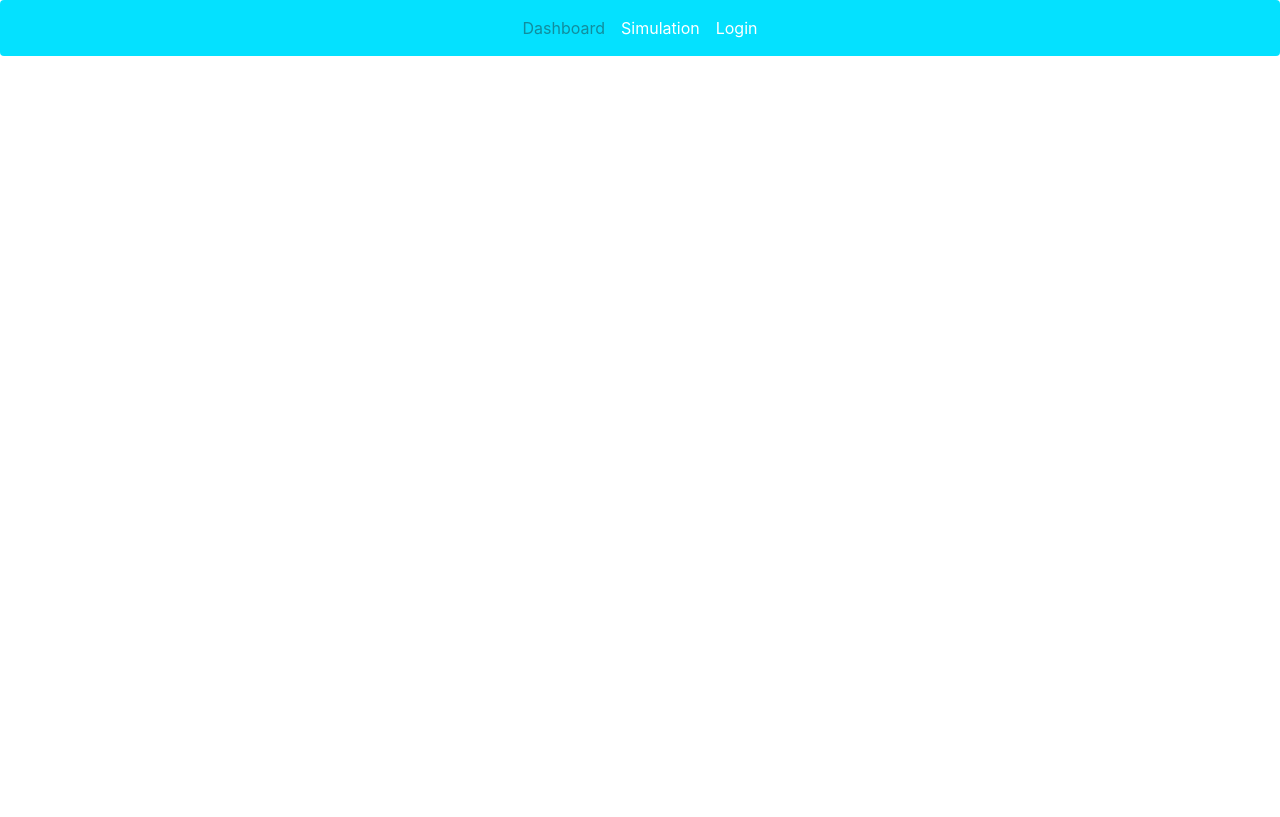
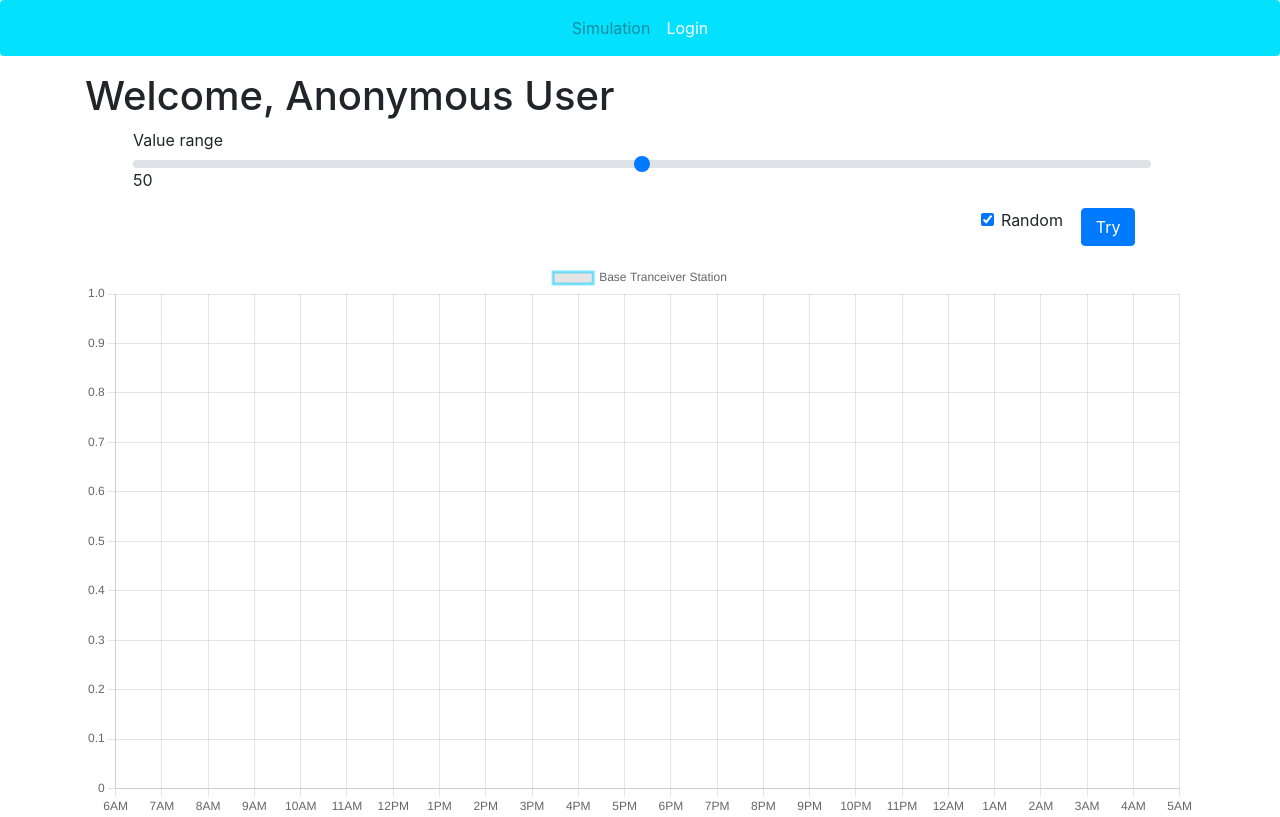
Before and after one commit to somanie/gsm, a Flask app: template app/templates/simulation.html in a window 1280 px wide. Before the commit the page ends 56 px from the top, so only its background shows below. Run offline with Flask 2, Linux system fonts and the light colour scheme; the template is opened without the code that fills it: most values are stand-ins (such as "Sample title", 1, 10 or a date in 2020); some libraries are stand-ins or nearby versions.

Commit message:
Finished up

```diff
--- a/app/templates/base.html
+++ b/app/templates/base.html
@@ -35,17 +35,17 @@
 
             <div class="collapse navbar-collapse justify-content-md-center" id="navbarsExample10">
                 <ul class="navbar-nav">
+                    <!-- <li class="nav-item active">
+                        <a class="nav-link" href="#">Dashboard<span class="sr-only">(current)</span></a>
+                    </li> -->
                     <li class="nav-item active">
-                        <a class="nav-link" href="#">Dashboard<span class="sr-only">(current)</span></a>
-                    </li>
-                    <li class="nav-item">
                         <a class="nav-link" href="#">Simulation</a>
                     </li>
                     <li class="nav-item">
                         {% if current_user.is_authenticated %}
-                            <a class="nav-link" href="#">Logout</a>
+                            <a href="{{ url_for('main.logout') }}" class="nav-link">Logout</a>
                         {% else %}
-                            <a href="#" class="nav-link">Login</a>
+                            <a href="{{ url_for('main.login') }}" class="nav-link">Login</a>
                         {% endif %}
                     </li>
                 </ul>
--- a/app/templates/login.html
+++ b/app/templates/login.html
@@ -4,7 +4,7 @@
     <meta charset="utf-8">
     <meta name="viewport" content="width=device-width, initial-scale=1, shrink-to-fit=no">
     <meta name="description" content="">
-    <title>Signin</title>
+    <title>Login</title>
 
     <!-- <link rel="shortcut icon" href="{{ url_for('static', filename='images/icons8-red-onedrive-480.png') }}" type="image/x-icon"> -->
 
--- a/app/templates/simulation.html
+++ b/app/templates/simulation.html
@@ -5,5 +5,82 @@
 {% endblock head %}
 
 {% block body %}
+    <div class="container mt-3">
+        {% if current_user.is_authenticated %}
+            <h1>Welcome, {{ current_user }}</h1>
+        {% else %}
+            <h1>Welcome, Anonymous User</h1>
+        {% endif %}
 
+        <form action="{{ url_for('main.simulation') }}" method="get" class="col-md-11 ml-5">
+            <div class="form-group row">
+                <label for="customRange"> Value range</label>
+                <input type="range" name="range" id="range" class="custom-range" onInput="$('#rangeval').html($(this).val())">
+                <span id="rangeval">50<!-- Default value --></span>
+            </div>
+            <div class="row">
+                <div class="col-10"></div>
+                <div class="form-group form-check col-1">
+                    <input type="checkbox" name="random" id="random" class="form-check-input" checked>
+                    <label for="random" class="form-check-label">Random</label>
+                </div>
+                <div class="form-group col-1">
+                    <input type="submit" value="Try" class="btn btn-block btn-primary">
+                </div>
+            </div>
+        </form>
+        <div>
+            <canvas id="myChart"></canvas>
+        </div>
+    </div>
 {% endblock body %}
+
+{% block scripts %}
+    <script src="https://cdnjs.cloudflare.com/ajax/libs/Chart.js/3.4.1/chart.js" integrity="sha512-lUsN5TEogpe12qeV8NF4cxlJJatTZ12jnx9WXkFXOy7yFbuHwYRTjmctvwbRIuZPhv+lpvy7Cm9o8T9e+9pTrg==" crossorigin="anonymous" referrerpolicy="no-referrer"></script>
+    <!-- <script src="{{url_for('static', filename='js/script.js')}}"></script> -->
+    <script>
+        const skipped = (ctx, value) => ctx.p0.skip || ctx.p1.skip ? value : undefined;
+        const above50 = (ctx, value) => ctx.p1.parsed.y > 50 ? value : undefined;
+        const below50 = (ctx, value) => ctx.p1.parsed.y < 50 ? value : undefined;
+
+        const genericOptions = {
+            fill: false,
+            interaction: {
+                intersect: false
+            },
+            radius: 3,
+            scales: {
+                y: {
+                    beginAtZero: true
+                }
+            }
+        };
+
+        const config = {
+            type: 'line',
+            data: {
+                labels: ["6AM", "7AM", "8AM", "9AM", "10AM", "11AM", "12PM",
+                        "1PM", "2PM", "3PM", "4PM", "5PM", "6PM", "7PM",
+                        "8PM", "9PM", "10PM", "11PM", "12AM", "1AM",
+                        "2AM", "3AM", "4AM", "5AM"],
+                datasets: [
+                    {
+                        label: 'Base Tranceiver Station',
+                        data: {{ values|safe }},
+                        borderColor: 'rgba(0, 204, 255, 0.5)',
+                        segment: {
+                            borderColor: ctx => skipped(ctx, 'rgb(0,0,0,0.2)') || above50(ctx, 'rgba(255, 0, 21, 0.5)') || below50(ctx, 'rgba(0, 204, 255, 0.5)'),
+                            borderDash: ctx => skipped(ctx, [6, 6]),
+                        }
+                    }
+                ]
+            },
+            options: genericOptions
+        };
+
+        var myChart = new Chart(
+            document.getElementById('myChart'),
+            config
+        );
+    </script>
+{% endblock scripts %}
```
Also changed, not shown: app/routes.py (+16 -26 lines), app/static/js/script.js (+40 -0 lines), app/templates/dashboard.html (+18 -53 lines), app/utils.py (added, +23 -0 lines).
